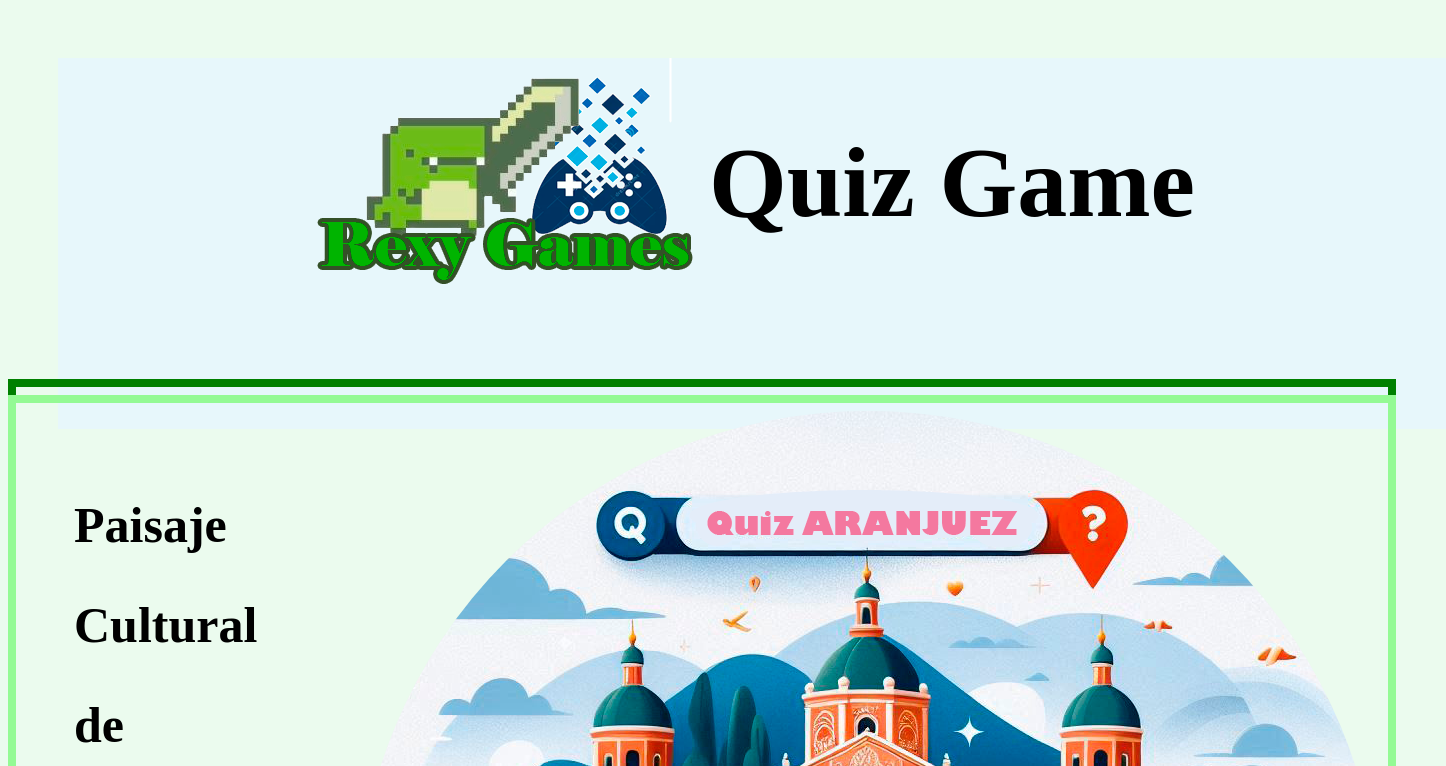
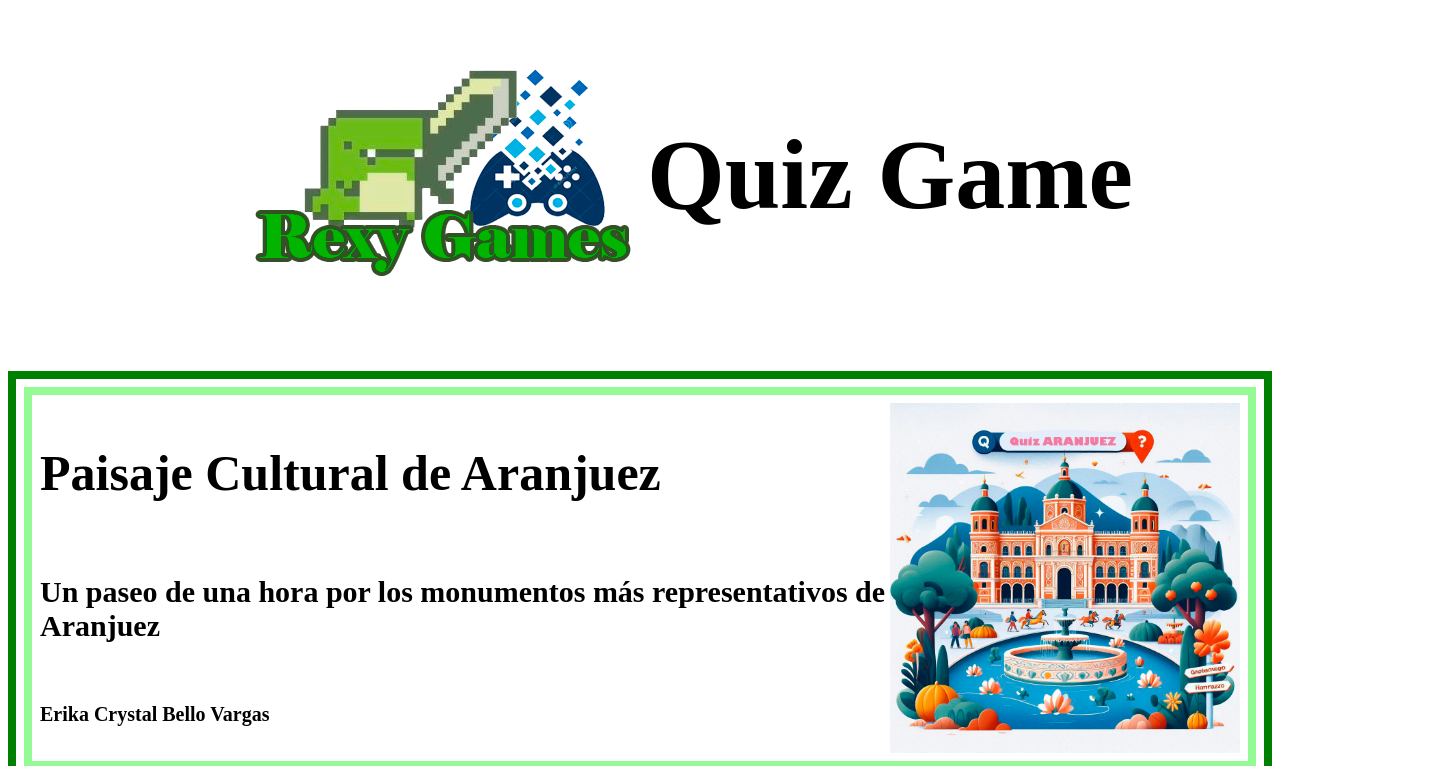
Before and after one commit to EriCrysBel/quiz-game, a plain HTML site: page index.html in a window 1280 px wide. Shown: the top 766 px of the page, 1446 px wide, since content can reach past the window. Drawn offline with Linux system fonts and the light colour scheme.

Commit message:
Update style.css

```diff
--- a/style.css
+++ b/style.css
@@ -1,8 +1,3 @@
-body{
-  background-color: rgb(235, 251, 238);
-  display: grid;
-  grid-template-columns: 1fr;
-}
 header{
 display: flex;
 font-size: 50px;
@@ -33,6 +28,7 @@ height: 100%;
   "texto1  imagen"
   "texto2  imagen"
   "texto3  imagen" ;
+  align-items: center;
 }
 .title h1{
   grid-area: texto1;
@@ -50,51 +46,5 @@ height: 100%;
 }
 .title img{
   grid-area: imagen;
+  width: 350px;
 }
-header{
-display: flex;
-font-size: 50px;
-justify-content: center;
-margin: 1em;
-background-color: rgb(231, 247, 251);
-}
-
-.title{
-  display: grid;
-  grid-template-areas:
-  "h1   imagen"
-  "h2   imagen"
-  "h3   imagen";
-  justify-content: center;
-  align-items: center;
-  width: 100%;
-}
-.title h1{
-  grid-area: h1;
-  margin: 1em;
-  line-height: 2em;
-}
-.title h2{
-  grid-area: h2;
-  margin: 1em;
-  line-height: 2em;
-}
-.title h3{
-  grid-area: h3;
-  margin: 1em;
-  line-height: 2em;
-}
-.logotipo{
-  grid-area: imagen;
-border-radius: 50%;
-
-}
-
-/* Clase para mostrar */
-.question-image{
-  width: 50%;
-  height: 50%;
-}
-section{
-  left: 20em;
-}
```
